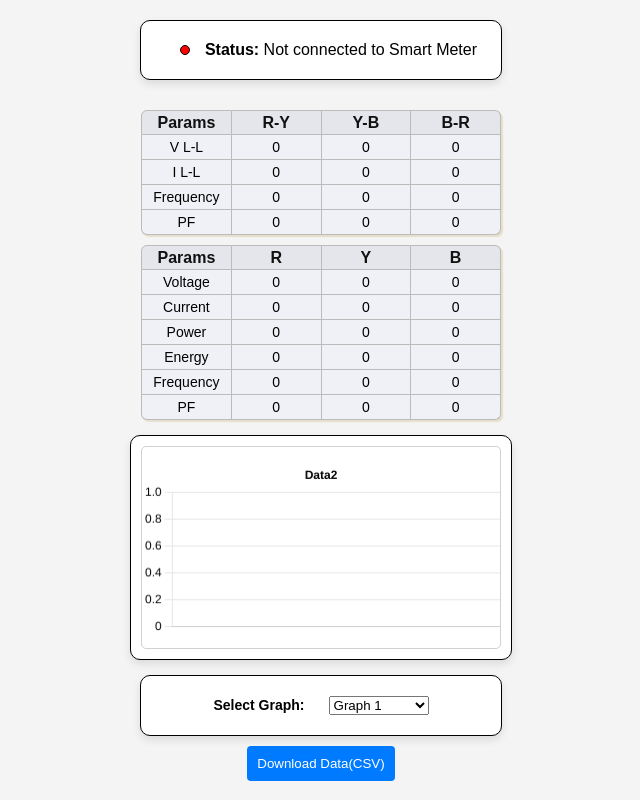
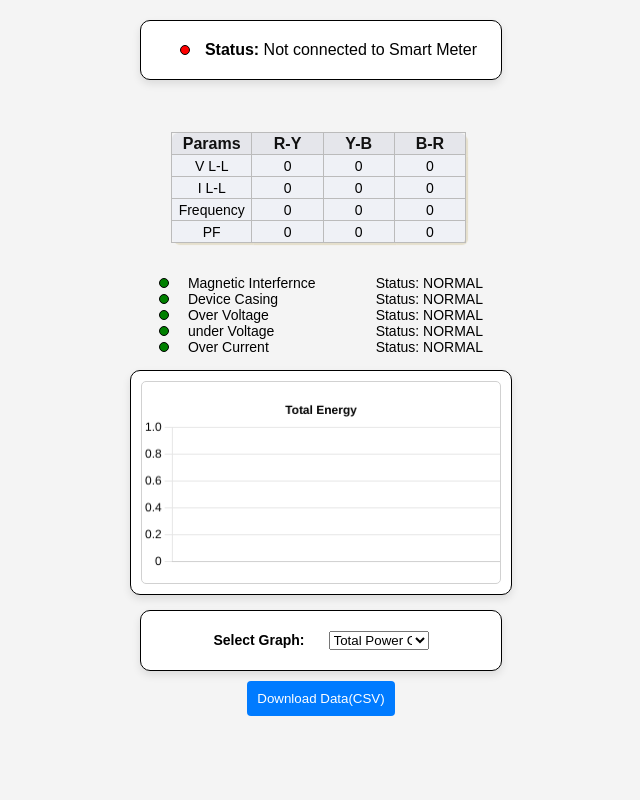
Before and after one commit to nodelike/Smart-Energy-Meter, a plain HTML site: page ESP8266-build/data/index.html in a window 1280 px wide. Shown: the whole page, without its empty margins (319-959 px from the left). Drawn offline with Linux system fonts and the light colour scheme.

Commit message:
Added Error status lights and code

```diff
--- a/ESP8266-build/data/index.html
+++ b/ESP8266-build/data/index.html
@@ -17,7 +17,8 @@
                 <label id="value-2"></label>
             </div>
             <div class="grid-container">
-                <table>
+              <div class="gridDiv">
+                <table id="grid1">
                   <thead>
                     <tr>
                       <th>Params</th>
@@ -53,7 +54,9 @@
                     </tr>
                   </tbody>
                 </table>
-                  <table>
+              </div>
+              <div class="gridDiv">
+                <table id="grid2">
                   <thead>
                     <tr>
                       <th>Params</th>
@@ -101,6 +104,24 @@
                     </tr>
                   </tbody>
                 </table>
+
+              </div>
+            </div>
+            <div class="statusContainer">
+              <div class="statusDots">
+                <span><span class="statDot" id="magneticDot"></span> Magnetic Interfernce</span>
+                <span><span class="statDot" id="casingDot"></span> Device Casing</span>
+                <span><span class="statDot" id="ovVoltDot"></span> Over Voltage</span>
+                <span><span class="statDot" id="unVoltDot"></span> under Voltage</span>
+                <span><span class="statDot" id="ovCurrentDot"></span> Over Current</span>
+              </div>
+              <div class="statusTexts">
+                <span id="magneticStatus">Status: NORMAL</span>
+                <span id="casingStatus">Status: NORMAL</span>
+                <span id="ovVoltStatus">Status: NORMAL</span>
+                <span id="unVoltStatus">Status: NORMAL</span>
+                <span id="ovCurrentStatus">Status: NORMAL</span>
+              </div>
             </div>
             <div class="container">
               <div id="wrapper" class="chart-wrapper">
--- a/ESP8266-build/data/script.js
+++ b/ESP8266-build/data/script.js
@@ -32,6 +32,7 @@ function connectToESP8266() {
 
         const values = sdata.split(',').map(Number);
         updateGridData(sdata);
+        checkStatus(sdata);
         values.forEach((value, index) => {
             if (index < charts.length) {
                 const chart = charts[index];
@@ -146,26 +147,38 @@ function updateGridData(data) {
     document.getElementById('value-2').textContent = `Total Power: ${dataValues[1]} kW`;
 }
 
+function checkStatus(data) {
+    const dataValues = data.split(',').map(value => parseFloat(value).toFixed(0));
 
+    let magInt = dataValues[32];
+    let devCas = dataValues[33];
+    let ovVolt = dataValues[34];
+    let unVolt = dataValues[35];
+    let ovCurrent = dataValues[36];
+
+    let status = [magInt, devCas, ovVolt, unVolt, ovCurrent]
+    let statuses = ['magnetic', 'casing', 'ovVolt', 'unVolt', 'ovCurrent']
+
+    console.log(dataValues)
+    console.log(status);
+    for(let i = 1; i <=5; i++){
+        if(status[i-1] == 1){
+            document.getElementById(`${statuses[i-1]}Dot`).style.backgroundColor = 'red';
+            document.getElementById(`${statuses[i-1]}Dot`).style.animation = 'redBlink 0.3s infinite'
+            document.getElementById(`${statuses[i-1]}Status`).textContent = 'Status: DETECTED!'
+        } else {
+            document.getElementById(`${statuses[i-1]}Dot`).style.backgroundColor = 'green';
+            document.getElementById(`${statuses[i-1]}Dot`).style.animation = 'none'
+            document.getElementById(`${statuses[i-1]}Status`).textContent = 'Status: NORMAL'
+        }
+    }
+}
 
 document.addEventListener('DOMContentLoaded', () => {
     connectToESP8266();
     const chartContainer = document.getElementById('wrapper');
+    let tlabels = ['Total Power', 'Total Energy', 'V R-Y', 'I R-Y', 'F R-Y', 'PF R-Y', 'V Y-B', 'I Y-B', 'F Y-B', 'PF Y-B', 'V B-R', 'I B-R', 'F B-R', 'PF B-R', 'V R', 'I R', 'P R', 'E R', 'F R', 'PF R', 'V Y', 'I Y', 'P Y', 'E Y', 'F Y', 'PF Y', 'V B', 'I B', 'P B', 'E B', 'F B', 'PF B'];
     for (let i = 1; i <= 32; i++) {
-        let tlabel;
-        // if(i==1){
-        //     tlabel = 'State of Charge (SOC)'
-        // }else if(i==2){
-        //     tlabel = 'Depth of Discharge (DOD)'
-        // }else if(i==3){
-        //     tlabel = 'Battery Voltage (V)'
-        // } else if(i==4){
-        //     tlabel = 'Battery Current (A)'
-        // } else if(i==5){
-        //     tlabel = 'Battery Power (Watt)'
-        // } else {
-        tlabel = 'Data' + String(i);
-        // }
         const canvas = document.createElement('canvas');
         canvas.id = `chart-${i}`;
         canvas.style.display = i === 1 ? 'block' : 'none'; // Show only the first chart initially
@@ -177,7 +190,7 @@ document.addEventListener('DOMContentLoaded', () => {
             data: {
                 labels: [],
                 datasets: [{
-                    label: tlabel,
+                    label: tlabels[i-1],
                     data: [],
                     borderColor: '#007bff',
                     borderWidth: 2
@@ -191,7 +204,7 @@ document.addEventListener('DOMContentLoaded', () => {
                     },
                     title: {
                         display: true,
-                        text: tlabel,
+                        text: tlabels[i-1],
                         color: 'black',
                     }
                 },
@@ -220,12 +233,11 @@ document.addEventListener('DOMContentLoaded', () => {
         }));
     }
 
-
     const graphSelect = document.getElementById('graphSelect');
     for (let i = 1; i <= 32; i++) {
         const option = document.createElement('option');
         option.value = i;
-        option.textContent = `Graph ${i}`;
+        option.textContent = `${tlabels[i-1]} Graph`;
         graphSelect.appendChild(option);
     }
     graphSelect.addEventListener('change', () => {
--- a/ESP8266-build/data/styles.css
+++ b/ESP8266-build/data/styles.css
@@ -58,6 +58,29 @@ button {
     max-width: 360px;
 }
 
+.statusContainer {
+    margin: 10px 0 0 0;
+    display: flex;
+    width: 90%;
+}
+
+.statusContainer span {
+    font-size: 14px;
+}
+
+.statusDots{
+    display: flex;
+    flex-direction: column;
+    width: 50%;
+}
+
+.statusTexts {
+    display: flex;
+    flex-direction: column;
+    width: 50%;
+    text-align: right;
+}
+
 .statusWindow {
     width: 100%;
     display: flex;
@@ -81,6 +104,17 @@ button {
     margin: 0 15px;
 }
 
+.statDot {
+    height: 8px;
+    width: 8px;
+    background-color: green;
+    border-radius: 50%;
+    display: inline-block;
+    border: 1px solid black;
+    margin-right: 15px;
+    animation: greenBlink 2s infinite;
+}
+
 .statusLabel{
     font-size: 16px;
     font-weight: bold;
@@ -91,13 +125,13 @@ button {
 }
 
 table {
-    width: 360px;
-    border-collapse: separate;
+    width: 295px;
+    border-collapse: collapse;
     border-spacing: 0;
 }
 
 table tr {
-    height: 25px;
+    height: 22px;
 }
 
 table tr th,
@@ -152,11 +186,18 @@ td{
     font-weight: bold;
 }
 
+.gridDiv {
+    width: 360px;
+}
+
 .grid-container {
     display: flex;
-    flex-direction: column;
+    position: relative;
+    width: 300px;
+    overflow: scroll;
     gap: 10px;
     align-items: center;
+    box-sizing: border-box;
 }
 
 .graph-selector {
@@ -242,3 +283,9 @@ canvas {
     border: 1px solid #d1d1d1; /* Border for each chart */
     border-radius: 5px; /* Rounded corners for charts */
 }
+
+@keyframes redBlink {
+    0% { background-color: white; }
+    50% { background-color: red; }
+    100% { background-color: white; }
+}
```
Lines whose indentation alone changed are shown as unchanged.
